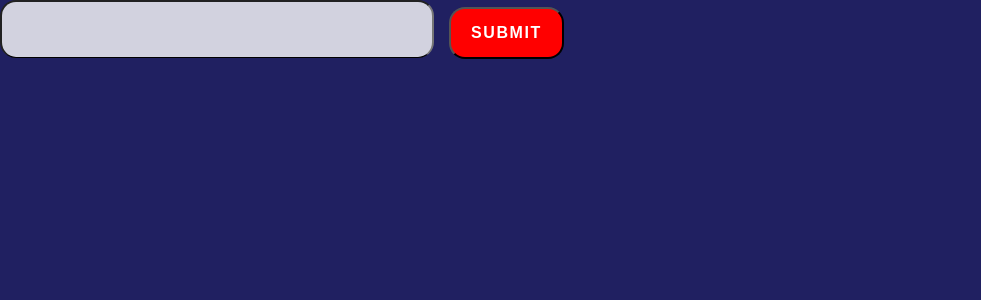
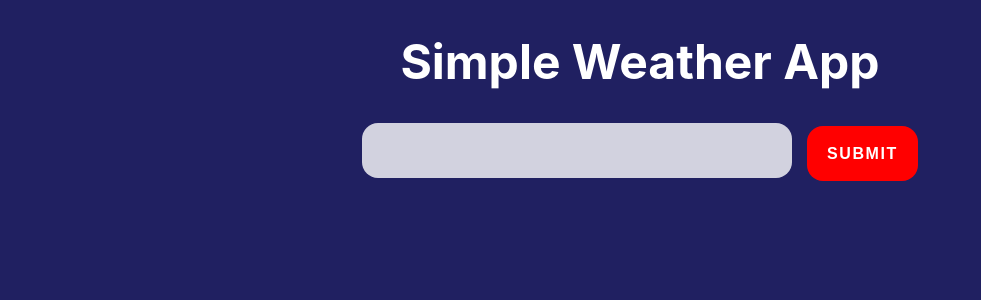
Before and after one commit to kaylinpham/DBP_CIJS_D05, a React (Create React App) app: page / in a window 1280 px wide. Shown: the top 300 px of the page, without its empty margins (0-981 px from the left). Built offline with nearby package versions, Linux system fonts and the light colour scheme.

Commit message:
finish weather app

```diff
--- a/src/App.js
+++ b/src/App.js
@@ -1,14 +1,53 @@
-import logo from './logo.svg';
-import './App.css';
-import Result from './Components/Result';
-import Search from './Components/Search';
-
-function App() {
-  return (
-    <div className="container">
-      <Search/>
-    </div>
-  );
+import "./App.css";
+import Result from "./Components/Result";
+import Search from "./Components/Search";
+import React, { Component } from "react";
+const apiKey = "4d8fb5b93d4af21d66a2948710284366";
+class App extends Component {
+  constructor(props) {
+    super(props);
+    this.state = { data: "", list: [] };
+    this.getCity = this.getCity.bind(this);
+    this.handleCity = this.handleCity.bind(this);
+    this.enter=this.enter.bind(this);
+  }
+  getCity(value) {
+    this.setState({ city: value.toLowerCase() });
+  }
+  handleCity() {
+    var list = [];
+    const obj = this;
+    const url = `https://api.openweathermap.org/data/2.5/weather?q=${obj.state.city}&appid=${apiKey}&units=metric`;
+    fetch(url)
+      .then((res) => {
+        return res.json();
+      })
+      .then((info) => {
+        if (info.cod === 404 + "") {
+          alert("Please search for a valid city 😩");
+        } else {
+          obj.setState({ data: info });
+          setTimeout(() => {
+            list.push(<Result className="result" data={obj.state.data} />);
+            obj.setState({ list: list });
+          }, 0);
+        }
+      });
+  }
+  enter(e) {
+    e.preventDefault();
+    if (e.keyCode === 13) {
+      this.handleCity();
+    }
+  }
+  render() {
+    return (
+      <div className="container">
+        <Search onEnter={this.enter} onCityChange={this.getCity} onButton={this.handleCity} />
+        {this.state.list}
+      </div>
+    );
+  }
 }
 
 export default App;
--- a/src/Components/Result.jsx
+++ b/src/Components/Result.jsx
@@ -1,21 +1,23 @@
-import React, { Component } from 'react';
+import React, { Component } from "react";
 import "./css/Result.css";
 const Result = (props) => {
+  let details = props.data;
+  let urlImg = `https://s3-us-west-2.amazonaws.com/s.cdpn.io/162656/${details.weather[0].icon}.svg`;
   return (
     <div className="result">
       <h2 className="city__name">
-                <span>Hanoi</span>
-                <sup>VN</sup>
+        <span>{details.name}</span>
+        <sup>{details.sys.country}</sup>
       </h2>
       <div className="city__temp">
-            25 <sup>°C</sup>
+        {details.main.temp} <sup>°C</sup>
       </div>
       <figure>
-                <img className="city__icon" src="https://s3-us-west-2.amazonaws.com/s.cdpn.io/162656/03n.svg" />
-                <p>scattered clouds</p>
+        <img className="city__icon" src={urlImg} />
+        <p>{details.weather[0].description.toUpperCase()}</p>
       </figure>
     </div>
   );
-}
+};
 
 export default Result;
--- a/src/Components/Search.jsx
+++ b/src/Components/Search.jsx
@@ -1,35 +1,26 @@
 import React, { Component } from "react";
 import "./css/Search.css";
-const apiKey = "4d8fb5b93d4af21d66a2948710284366";
 class Search extends Component {
   constructor(props) {
     super(props);
-    this.state = {};
     this.getCity = this.getCity.bind(this);
-    this.getInfor = this.getInfor.bind(this);
   }
   getCity(e) {
     e.preventDefault();
-    // this.setState({ city: e.target.value });
-    this.props.onDataChange(e.target.value);
+    this.props.onCityChange(e.target.value);
   }
-  getInfor() {
-    const obj = this;
-    const url = `https://api.openweathermap.org/data/2.5/weather?q=${obj.state.city}&appid=${apiKey}&units=metric`;
-    fetch(url)
-      .then((res) => {
-        return res.json();
-      })
-      .then((a) => {
-        obj.setState({ data: a });
-      });
-  }
+
   render() {
-    const data = this.props.data;
     return (
       <div className="search">
-        <input onChange={this.getCity} type="text" className="inp__search" />
-        <button onClick={this.getInfor}>SUBMIT</button>
+        <h1>Simple Weather App</h1>
+        <input
+          onKeyUp={this.props.onEnter}
+          onChange={this.getCity}
+          type="text"
+          className="inp__search"
+        />
+        <button onClick={this.props.onButton}>SUBMIT</button>
       </div>
     );
   }
--- a/src/Components/css/Result.css
+++ b/src/Components/css/Result.css
@@ -4,8 +4,11 @@
     border-radius: 20px;
     background: white;
     color: #53627c;
-    width: 20vw;
+    width: 22vw;
     box-sizing: border-box;
+    margin: auto;
+    margin-top: 5rem;
+    height: 50vh;
 }
 .result .city__name sup{
     padding: 0.2em 0.6em;
@@ -18,10 +21,17 @@
     font-size: 1.5rem;
 }
 .city__temp{
-    font-size: 5rem;
+    font-size: 4.5rem;
     font-weight: bold;
     margin-top: 10px;
 }
 .city__temp sup{
     font-size: 2rem;
 }
+.none{
+    display: none;
+}
+figure{
+    margin: 0;
+    text-align: center;
+}
--- a/src/Components/css/Search.css
+++ b/src/Components/css/Search.css
@@ -1,11 +1,12 @@
 .inp__search{
     font-size: 2rem;
     height: 40px;
-    padding: 5px 5px 10px;
+    padding: 5px 5px 10px 5px;
     border-bottom: 1px solid;
     border-radius: 1rem;
     outline: none;
     background: rgb(255, 255, 255,0.8);
+    border: none;
 }
 button{
     font-size: 1rem;
@@ -16,4 +17,14 @@ button{
     border-radius: 1rem;
     background: red;
     color: white;
+    height: 55px;
+    border: none;
+    outline: none;
 }
+h1{
+    color: white;
+    font-size: 3rem;
+}
+.search{
+    text-align: center;
+}
```
Lines whose indentation alone changed are shown as unchanged.
